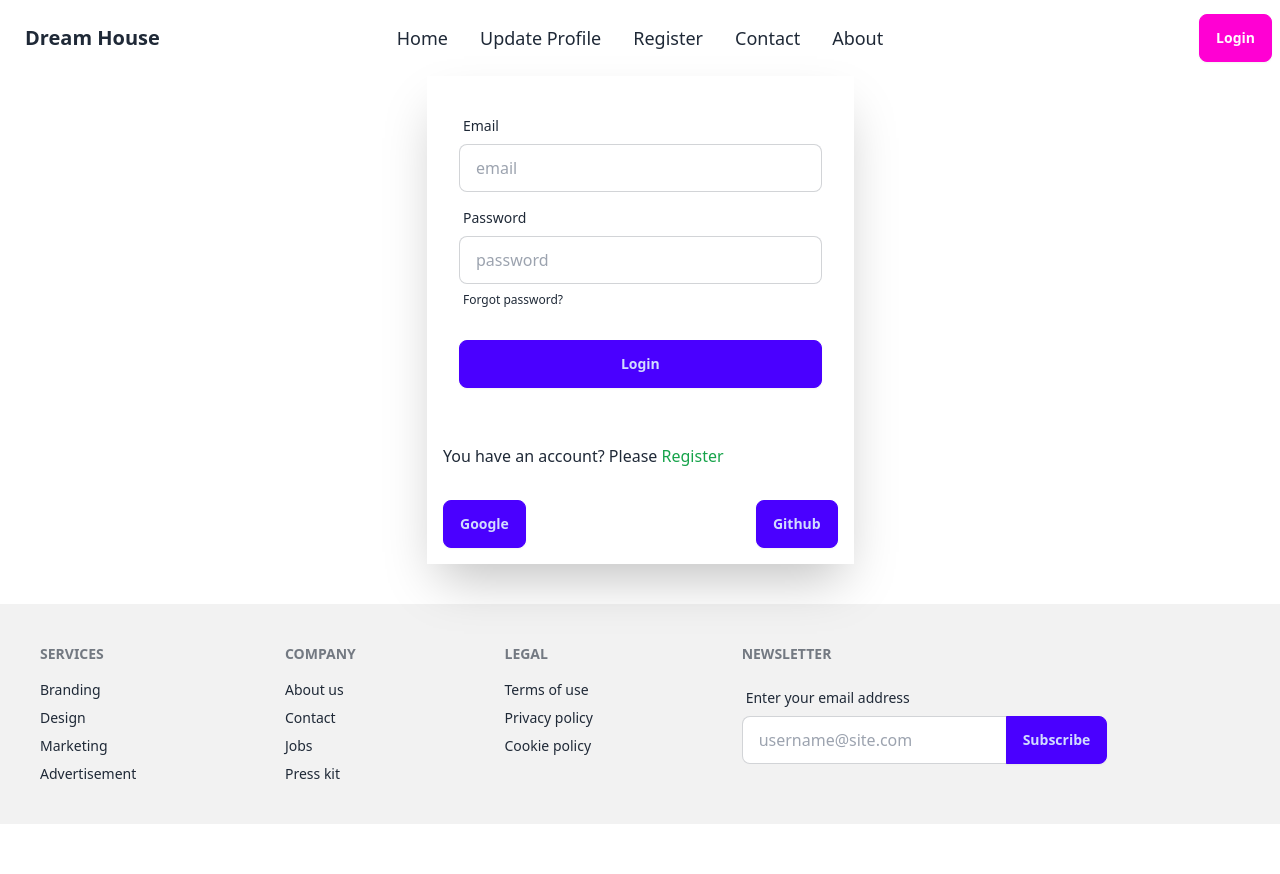
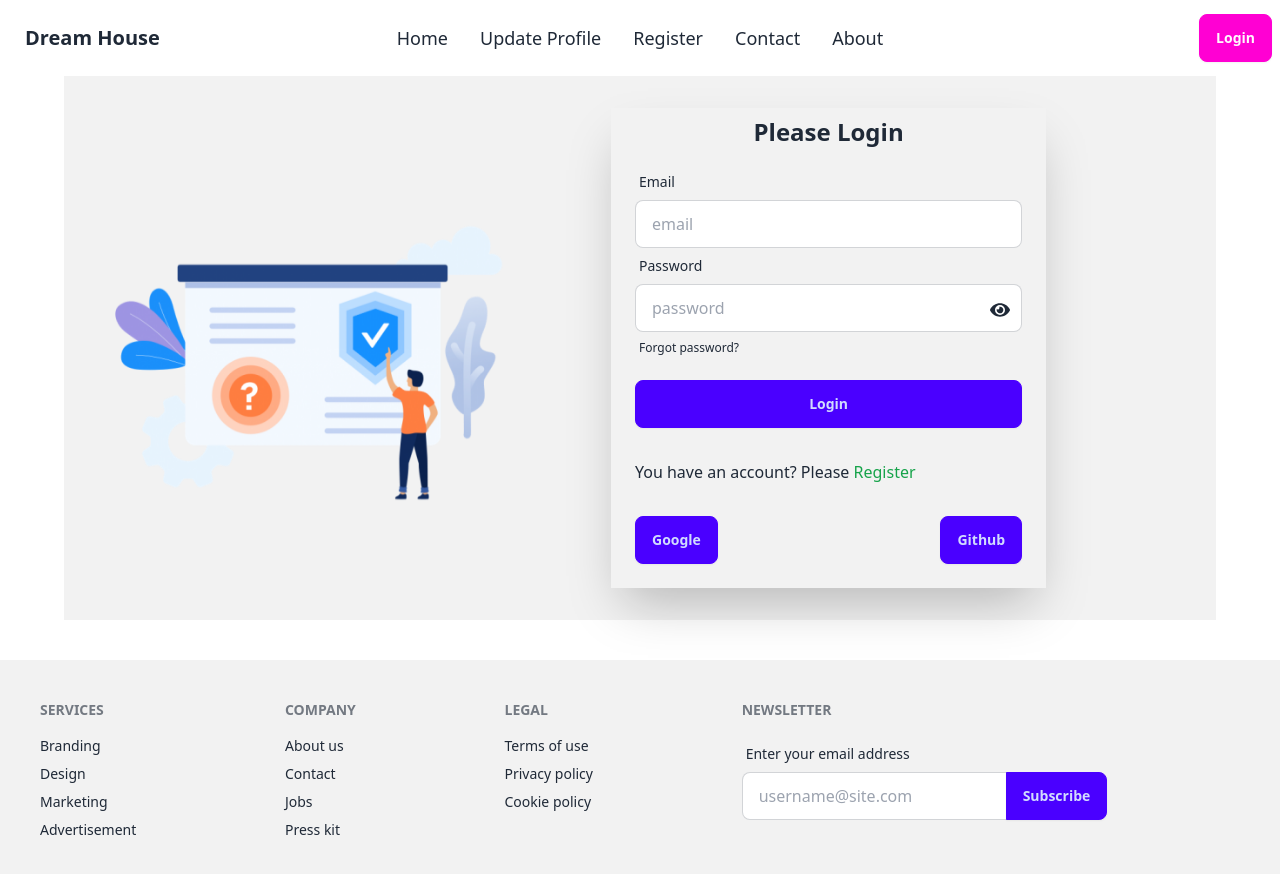
Before and after one commit to hasanalam24/Real-Estate-A9, a React (Vite) app: page /login in a window 1280 px wide. Shown: the top 874 px of the page. Before the commit the page ends 824 px from the top, so only its background shows below. Built offline with nearby package versions, Linux system fonts and the light colour scheme; no server answers.

Commit message:
login page final design touch

```diff
--- a/src/Pages/Home/Card.jsx
+++ b/src/Pages/Home/Card.jsx
@@ -9,7 +9,7 @@ const Card = ({ singleData }) => {
 
 
     return (
-        <div className="card  bg-base-100 shadow-xl">
+        <div className="card  bg-base-100 shadow-xl mb-8">
             <figure className="p-3 "><img className="w-[384px] h-[256px] rounded-xl" src={images} alt="" /></figure>
             <div className="card-body">
                 <h2 className="card-title">{estate_title}</h2>
@@ -26,7 +26,10 @@ const Card = ({ singleData }) => {
                 </div>
                 <p><span className="font-medium">Location:</span> {location}</p>
                 <Link to={`/details/${id}`} className="card-actions">
-                    <button className="btn btn-primary">More Info..</button>
+                    <a href="#_" className="relative inline-flex items-center justify-end px-5 py-3 overflow-hidden font-medium transition-all bg-blue-600 rounded-full hover:bg-white group">
+                        <span className="absolute inset-0 border-0 group-hover:border-[25px] ease-linear duration-100 transition-all border-white rounded-full"></span>
+                        <span className="relative w-full text-left text-white transition-colors duration-200 ease-in-out group-hover:text-blue-600">See Details</span>
+                    </a>
                 </Link>
             </div>
         </div>
--- a/src/Pages/Home/Login.jsx
+++ b/src/Pages/Home/Login.jsx
@@ -1,4 +1,4 @@
-import { useContext } from "react";
+import { useContext, useState } from "react";
 import { useForm } from "react-hook-form";
 import { Link, useLocation, useNavigate } from "react-router-dom";
 import { AuthContext } from "../../AuthProvider/AuthProvider";
@@ -6,13 +6,14 @@ import { ToastContainer, toast } from 'react-toastify';
 import 'react-toastify/dist/ReactToastify.css';
 import { Helmet } from "react-helmet-async";
 import 'animate.css';
+import { FaEye, FaEyeSlash } from "react-icons/fa";
 
 const Login = () => {
 
     const { signInUser, googleLogin, githubLogin } = useContext(AuthContext)
     const navigate = useNavigate()
     const location = useLocation()
-
+    const [showPass, setShowPass] = useState(false)
 
     const {
         register,
@@ -56,17 +57,20 @@ const Login = () => {
     }
 
     return (
-        <div className="w-3/4 lg:w-1/3 mx-auto bg-base-200 animate__animated animate__zoomInDown">
+        <div className="bg-base-200 flex flex-col lg:flex-row lg:gap-20 lg:w-[90%]  mx-auto  p-8 ">
             <Helmet>
                 <title>
                     Login
                 </title>
             </Helmet>
 
+            <div className="lg:w-[40%] flex items-center justify-center animate__animated animate__backInRight mt-8">
+                <img src="/public/LoginPage.png" alt="" />
+            </div>
 
-
-            <div className=" shrink-0 shadow-2xl bg-base-100 ">
-                <form onSubmit={handleSubmit(onSubmit)} className="card-body">
+            <div className=" shrink-0 shadow-2xl  animate__animated animate__backInLeft lg:w-[40%] p-2">
+                <h1 className="text-center text-2xl font-semibold">Please Login</h1>
+                <form onSubmit={handleSubmit(onSubmit)} className="p-4">
                     <div className="form-control">
                         <label className="label">
                             <span className="label-text">Email</span>
@@ -80,9 +84,18 @@ const Login = () => {
                         <label className="label">
                             <span className="label-text">Password</span>
                         </label>
-                        <input type="password" placeholder="password" className="input input-bordered"
-                            {...register("password", { required: true })}
-                        />
+                        <div className="relative">
+                            <input type={showPass ? "text" : "password"} placeholder="password" className="input input-bordered w-full"
+                                {...register("password", { required: true })}
+
+                            />
+                            <span className="absolute top-4 right-3" onClick={() => setShowPass(!showPass)}>
+
+                                {
+                                    showPass ? <FaEyeSlash className="text-xl"></FaEyeSlash> : <FaEye className="text-xl"></FaEye>
+                                }
+                            </span>
+                        </div>
                         {errors.password && <span className="text-red-500">This field is required</span>}
                         <label className="label">
                             <a href="#" className="label-text-alt link link-hover">Forgot password?</a>
@@ -109,6 +122,7 @@ const Login = () => {
             </div>
 
 
+
         </div>
     );
 };
```
Also changed, not shown: public/LoginPage.png (added).
